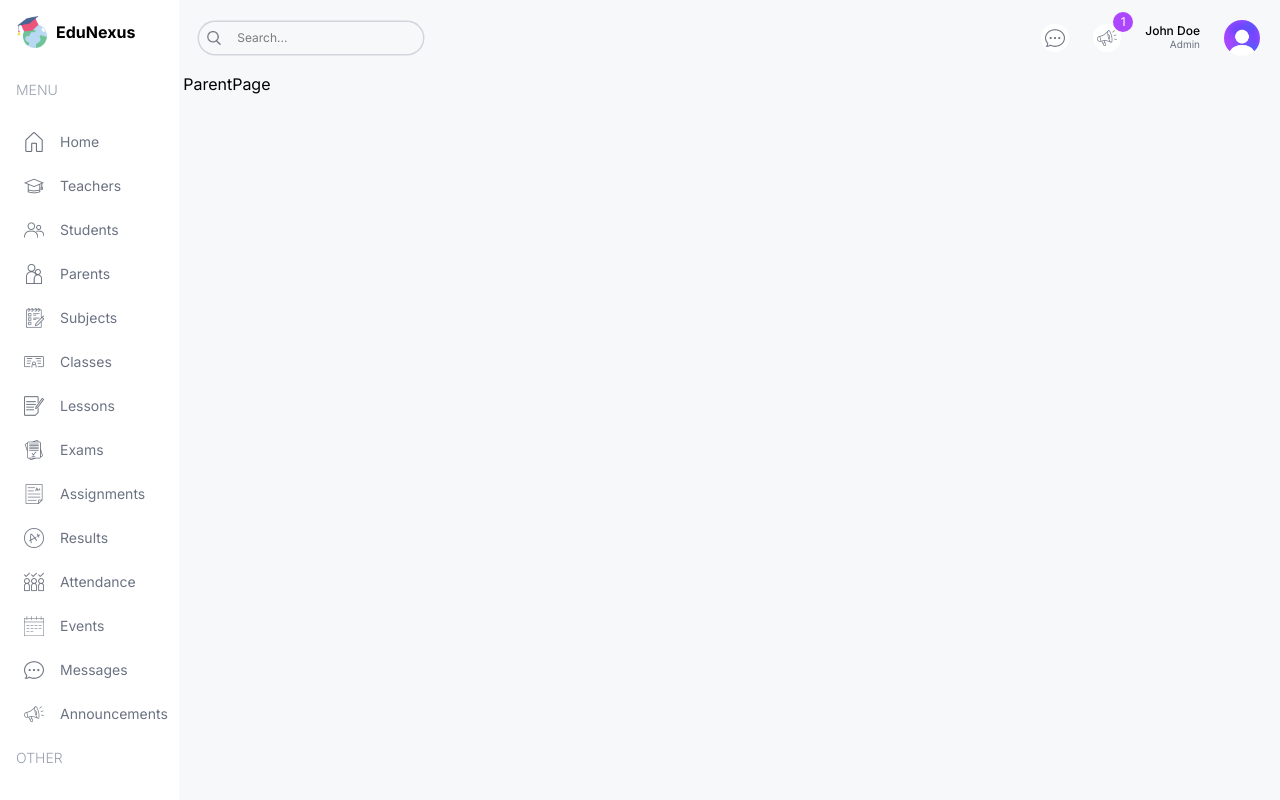
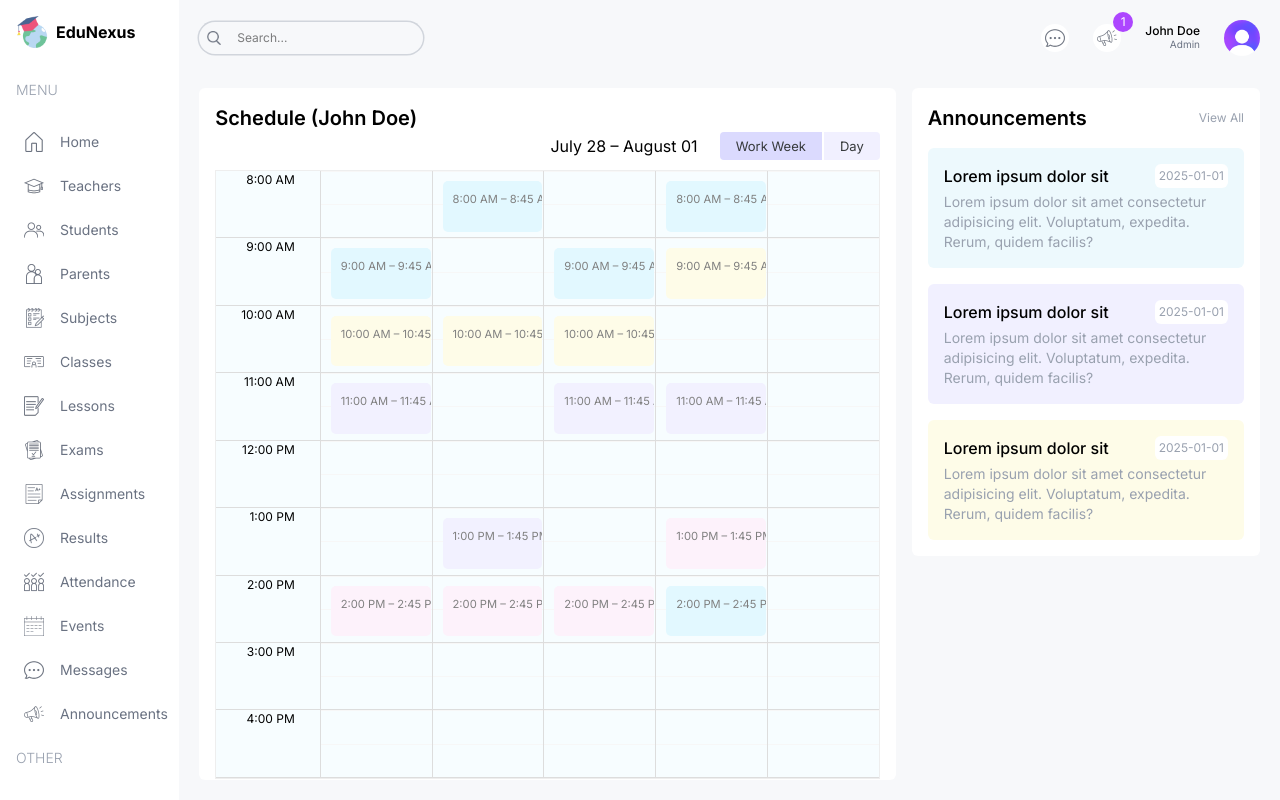
Before and after one commit to Simranjit884/edunexus, a Next.js app: page /parent in a window 1280 px wide. Built offline with nearby package versions, Linux system fonts and the light colour scheme.

Commit message:
completed the UI of student,teacher and parent page

```diff
--- a/package.json
+++ b/package.json
@@ -9,8 +9,10 @@
     "lint": "next lint"
   },
   "dependencies": {
+    "moment": "^2.30.1",
     "next": "15.4.4",
     "react": "18.2.0",
+    "react-big-calendar": "^1.19.4",
     "react-calendar": "^6.0.0",
     "react-dom": "18.2.0",
     "recharts": "^3.1.0"
@@ -20,6 +22,7 @@
     "@tailwindcss/postcss": "^4",
     "@types/node": "^20",
     "@types/react": "^19",
+    "@types/react-big-calendar": "^1.16.2",
     "@types/react-dom": "^19",
     "eslint": "^9",
     "eslint-config-next": "15.4.4",
--- a/src/app/(dashboard)/layout.tsx
+++ b/src/app/(dashboard)/layout.tsx
@@ -19,7 +19,7 @@ export default function DashboardLayout({
         <Menu />
       </div>
       {/*RIGHT */}
-      <div className="w-[86%] overflow-scroll bg-[#F7F8FA] p-1 md:w-[92%] lg:w-[84%] xl:w-[86%]">
+      <div className="flex w-[86%] flex-col overflow-scroll bg-[#F7F8FA] p-1 md:w-[92%] lg:w-[84%] xl:w-[86%]">
         <Navbar />
         {children}
       </div>
--- a/src/app/(dashboard)/parent/page.tsx
+++ b/src/app/(dashboard)/parent/page.tsx
@@ -1,7 +1,22 @@
-import React from "react";
+import Announcements from "@/components/Announcements";
+import BigCalendar from "@/components/BigCalender";
 
 const ParentPage = () => {
-  return <div>ParentPage</div>;
+  return (
+    <div className="flex flex-1 flex-col gap-4 p-4 xl:flex-row">
+      {/* LEFT */}
+      <div className="w-full xl:w-2/3">
+        <div className="h-full rounded-md bg-white p-4">
+          <h1 className="text-xl font-semibold">Schedule (John Doe)</h1>
+          <BigCalendar />
+        </div>
+      </div>
+      {/* RIGHT */}
+      <div className="flex w-full flex-col gap-8 xl:w-1/3">
+        <Announcements />
+      </div>
+    </div>
+  );
 };
 
 export default ParentPage;
--- a/src/app/(dashboard)/student/page.tsx
+++ b/src/app/(dashboard)/student/page.tsx
@@ -1,7 +1,24 @@
-import React from "react";
+import Announcements from "@/components/Announcements";
+import BigCalendar from "@/components/BigCalender";
+import EventCalendar from "@/components/EventCalender";
 
 const StudentPage = () => {
-  return <div>StudentPage</div>;
+  return (
+    <div className="flex flex-col gap-4 p-4 xl:flex-row">
+      {/* LEFT */}
+      <div className="w-full xl:w-2/3">
+        <div className="h-full rounded-md bg-white p-4">
+          <h1 className="text-xl font-semibold">Schedule (4A)</h1>
+          <BigCalendar />
+        </div>
+      </div>
+      {/* RIGHT */}
+      <div className="flex w-full flex-col gap-8 xl:w-1/3">
+        <EventCalendar />
+        <Announcements />
+      </div>
+    </div>
+  );
 };
 
 export default StudentPage;
--- a/src/app/(dashboard)/teacher/page.tsx
+++ b/src/app/(dashboard)/teacher/page.tsx
@@ -1,7 +1,22 @@
-import React from "react";
+import Announcements from "@/components/Announcements";
+import BigCalendar from "@/components/BigCalender";
 
 const TeacherPage = () => {
-  return <div>TeacherPage</div>;
+  return (
+    <div className="flex flex-1 flex-col gap-4 p-4 xl:flex-row">
+      {/* LEFT */}
+      <div className="w-full xl:w-2/3">
+        <div className="h-full rounded-md bg-white p-4">
+          <h1 className="text-xl font-semibold">Schedule</h1>
+          <BigCalendar />
+        </div>
+      </div>
+      {/* RIGHT */}
+      <div className="flex w-full flex-col gap-8 xl:w-1/3">
+        <Announcements />
+      </div>
+    </div>
+  );
 };
 
 export default TeacherPage;
--- a/src/app/globals.css
+++ b/src/app/globals.css
@@ -29,3 +29,93 @@ body,
   background-color: #c3ebfa !important;
   color: black !important;
 }
+
+.rbc-btn-group:first-child {
+  display: none !important;
+}
+
+.rbc-toolbar-label {
+  text-align: right !important;
+  padding: 0px 20px !important;
+}
+
+.rbc-btn-group:last-child {
+  font-size: 13px !important;
+}
+
+.rbc-btn-group:last-child button {
+  border: none !important;
+  background-color: #f1f0ff !important;
+  margin-left: 2px !important;
+}
+
+.rbc-toolbar button.rbc-active {
+  background-color: #dbdafe !important;
+  box-shadow: none !important;
+}
+
+.rbc-time-view {
+  border-color: #eee !important;
+}
+
+.rbc-time-header {
+  display: none !important;
+}
+
+.rbc-time-content {
+  border: none !important;
+}
+
+.rbc-time-gutter.rbc-time-column {
+  font-size: 12px !important;
+}
+
+.rbc-time-gutter.rbc-time-column .rbc-timeslot-group {
+  padding: 0px 20px !important;
+}
+
+.rbc-timeslot-group {
+  background-color: #f7fdff !important;
+}
+
+.rbc-day-slot {
+  font-size: 14px !important;
+}
+
+.rbc-event {
+  border: none !important;
+  color: black !important;
+  padding: 10px !important;
+  margin: 10px !important;
+  width: 99% !important;
+}
+
+.rbc-event:nth-child(1) {
+  background-color: #e2f8ff !important;
+}
+.rbc-event:nth-child(2) {
+  background-color: #fefce8 !important;
+}
+.rbc-event:nth-child(3) {
+  background-color: #f2f1ff !important;
+}
+.rbc-event:nth-child(4) {
+  background-color: #fdf2fb !important;
+}
+.rbc-event:nth-child(5) {
+  background-color: #e2f8ff !important;
+}
+.rbc-event:nth-child(6) {
+  background-color: #fefce8 !important;
+}
+.rbc-event:nth-child(7) {
+  background-color: #f2f1ff !important;
+}
+.rbc-event:nth-child(8) {
+  background-color: #fdf2fb !important;
+}
+
+.rbc-event-label {
+  color: gray !important;
+  margin-bottom: 5px;
+}
--- /dev/null
+++ b/src/components/BigCalender.tsx
@@ -0,0 +1,34 @@
+"use client";
+
+import { Calendar, momentLocalizer, View, Views } from "react-big-calendar";
+import moment from "moment";
+import { calendarEvents } from "@/lib/data";
+import "react-big-calendar/lib/css/react-big-calendar.css";
+import { useState } from "react";
+
+const localizer = momentLocalizer(moment);
+
+const BigCalendar = () => {
+  const [view, setView] = useState<View>(Views.WORK_WEEK);
+
+  const handleOnChangeView = (selectedView: View) => {
+    setView(selectedView);
+  };
+
+  return (
+    <Calendar
+      localizer={localizer}
+      events={calendarEvents}
+      startAccessor="start"
+      endAccessor="end"
+      views={["work_week", "day"]}
+      view={view}
+      style={{ height: "98%" }}
+      onView={handleOnChangeView}
+      min={new Date(2025, 1, 0, 8, 0, 0)}
+      max={new Date(2025, 1, 0, 17, 0, 0)}
+    />
+  );
+};
+
+export default BigCalendar;
--- a/src/lib/data.ts
+++ b/src/lib/data.ts
@@ -915,148 +915,152 @@ export const announcementsData = [
   },
 ];
 
-// YOU SHOULD CHANGE THE DATES OF THE EVENTS TO THE CURRENT DATE TO SEE THE EVENTS ON THE CALENDAR
+// Helper function to get a date for today plus N days, at a specific hour and minute
+function getEventDate(daysFromToday: number, hour: number, minute: number) {
+  const date = new Date();
+  date.setHours(0, 0, 0, 0);
+  date.setDate(date.getDate() + daysFromToday);
+  date.setHours(hour, minute, 0, 0);
+  return new Date(date);
+}
+
 export const calendarEvents = [
   {
     title: "Math",
     allDay: false,
-    start: new Date(2024, 7, 12, 8, 0),
-    end: new Date(2024, 7, 12, 8, 45),
+    start: getEventDate(0, 8, 0),
+    end: getEventDate(0, 8, 45),
   },
   {
     title: "English",
     allDay: false,
-    start: new Date(2024, 7, 12, 9, 0),
-    end: new Date(2024, 7, 12, 9, 45),
+    start: getEventDate(0, 9, 0),
+    end: getEventDate(0, 9, 45),
   },
   {
     title: "Biology",
     allDay: false,
-    start: new Date(2024, 7, 12, 10, 0),
-    end: new Date(2024, 7, 12, 10, 45),
+    start: getEventDate(0, 10, 0),
+    end: getEventDate(0, 10, 45),
   },
   {
     title: "Physics",
     allDay: false,
-    start: new Date(2024, 7, 12, 11, 0),
-    end: new Date(2024, 7, 12, 11, 45),
+    start: getEventDate(0, 11, 0),
+    end: getEventDate(0, 11, 45),
   },
   {
     title: "Chemistry",
     allDay: false,
-    start: new Date(2024, 7, 12, 13, 0),
-    end: new Date(2024, 7, 12, 13, 45),
+    start: getEventDate(0, 13, 0),
+    end: getEventDate(0, 13, 45),
   },
   {
     title: "History",
     allDay: false,
-    start: new Date(2024, 7, 12, 14, 0),
-    end: new Date(2024, 7, 12, 14, 45),
+    start: getEventDate(0, 14, 0),
+    end: getEventDate(0, 14, 45),
   },
   {
     title: "English",
     allDay: false,
-    start: new Date(2024, 7, 13, 9, 0),
-    end: new Date(2024, 7, 13, 9, 45),
+    start: getEventDate(1, 9, 0),
+    end: getEventDate(1, 9, 45),
   },
   {
     title: "Biology",
     allDay: false,
-    start: new Date(2024, 7, 13, 10, 0),
-    end: new Date(2024, 7, 13, 10, 45),
+    start: getEventDate(1, 10, 0),
+    end: getEventDate(1, 10, 45),
   },
   {
     title: "Physics",
     allDay: false,
-    start: new Date(2024, 7, 13, 11, 0),
-    end: new Date(2024, 7, 13, 11, 45),
+    start: getEventDate(1, 11, 0),
+    end: getEventDate(1, 11, 45),
   },
-
   {
     title: "History",
     allDay: false,
-    start: new Date(2024, 7, 13, 14, 0),
-    end: new Date(2024, 7, 13, 14, 45),
+    start: getEventDate(1, 14, 0),
+    end: getEventDate(1, 14, 45),
   },
   {
     title: "Math",
     allDay: false,
-    start: new Date(2024, 7, 14, 8, 0),
-    end: new Date(2024, 7, 14, 8, 45),
+    start: getEventDate(2, 8, 0),
+    end: getEventDate(2, 8, 45),
   },
   {
     title: "Biology",
     allDay: false,
-    start: new Date(2024, 7, 14, 10, 0),
-    end: new Date(2024, 7, 14, 10, 45),
+    start: getEventDate(2, 10, 0),
+    end: getEventDate(2, 10, 45),
   },
-
   {
     title: "Chemistry",
     allDay: false,
-    start: new Date(2024, 7, 14, 13, 0),
-    end: new Date(2024, 7, 14, 13, 45),
+    start: getEventDate(2, 13, 0),
+    end: getEventDate(2, 13, 45),
   },
   {
     title: "History",
     allDay: false,
-    start: new Date(2024, 7, 14, 14, 0),
-    end: new Date(2024, 7, 13, 14, 45),
+    start: getEventDate(2, 14, 0),
+    end: getEventDate(2, 14, 45),
   },
   {
     title: "English",
     allDay: false,
-    start: new Date(2024, 7, 15, 9, 0),
-    end: new Date(2024, 7, 15, 9, 45),
+    start: getEventDate(3, 9, 0),
+    end: getEventDate(3, 9, 45),
   },
   {
     title: "Biology",
     allDay: false,
-    start: new Date(2024, 7, 15, 10, 0),
-    end: new Date(2024, 7, 15, 10, 45),
+    start: getEventDate(3, 10, 0),
+    end: getEventDate(3, 10, 45),
   },
   {
     title: "Physics",
     allDay: false,
-    start: new Date(2024, 7, 15, 11, 0),
-    end: new Date(2024, 7, 15, 11, 45),
+    start: getEventDate(3, 11, 0),
+    end: getEventDate(3, 11, 45),
   },
-
   {
     title: "History",
     allDay: false,
-    start: new Date(2024, 7, 15, 14, 0),
-    end: new Date(2024, 7, 15, 14, 45),
+    start: getEventDate(3, 14, 0),
+    end: getEventDate(3, 14, 45),
   },
   {
     title: "Math",
     allDay: false,
-    start: new Date(2024, 7, 16, 8, 0),
-    end: new Date(2024, 7, 16, 8, 45),
+    start: getEventDate(4, 8, 0),
+    end: getEventDate(4, 8, 45),
   },
   {
     title: "English",
     allDay: false,
-    start: new Date(2024, 7, 16, 9, 0),
-    end: new Date(2024, 7, 16, 9, 45),
+    start: getEventDate(4, 9, 0),
+    end: getEventDate(4, 9, 45),
   },
-
   {
     title: "Physics",
     allDay: false,
-    start: new Date(2024, 7, 16, 11, 0),
-    end: new Date(2024, 7, 16, 11, 45),
+    start: getEventDate(4, 11, 0),
+    end: getEventDate(4, 11, 45),
   },
   {
     title: "Chemistry",
     allDay: false,
-    start: new Date(2024, 7, 16, 13, 0),
-    end: new Date(2024, 7, 16, 13, 45),
+    start: getEventDate(4, 13, 0),
+    end: getEventDate(4, 13, 45),
   },
   {
     title: "History",
     allDay: false,
-    start: new Date(2024, 7, 16, 14, 0),
-    end: new Date(2024, 7, 16, 14, 45),
+    start: getEventDate(4, 14, 0),
+    end: getEventDate(4, 14, 45),
   },
 ];
```
Also changed, not shown: 1 other file (tests, documents, lock files or other folders).
